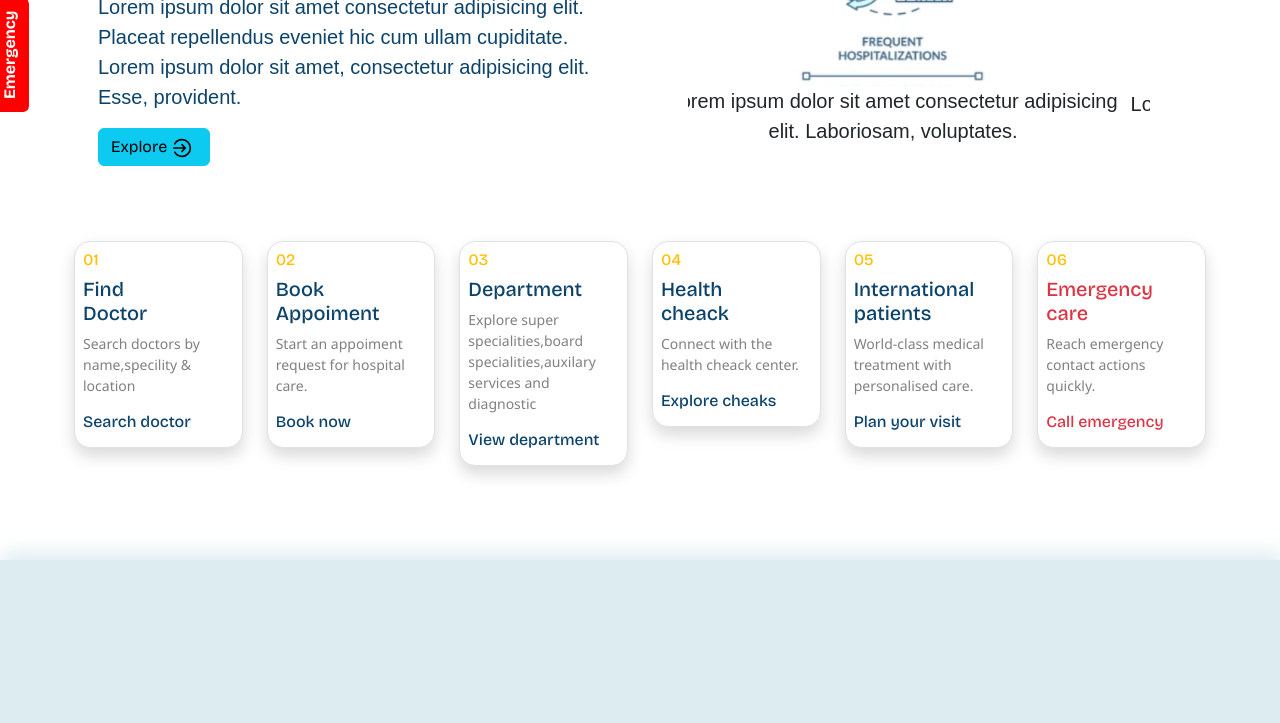
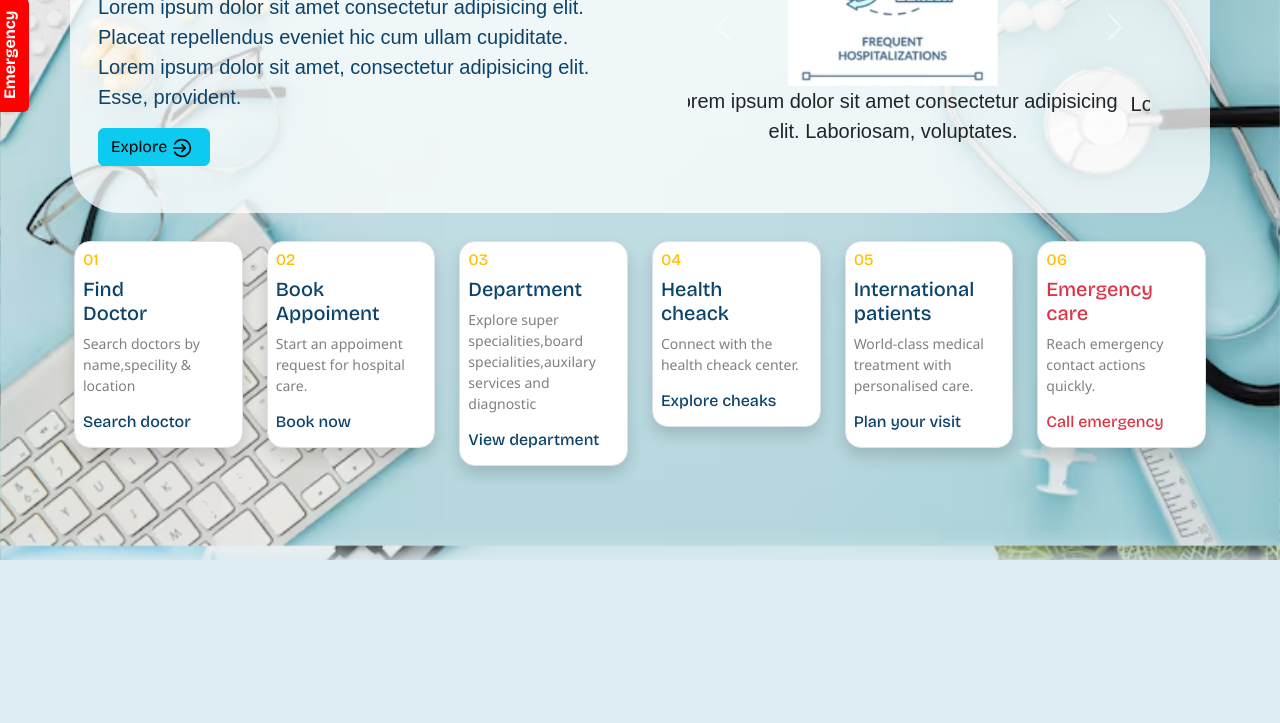
Before and after one commit to atharv017/HospCare, a plain HTML site: page index.html in a window 1280 px wide. Shown: the part 307-1030 px from the top of the page. Drawn offline with nearby package versions, Linux system fonts and the light colour scheme; the site is published under a folder, as on GitHub Pages, so addresses that start at the root find nothing; a web font is replaced by a local one.

Commit message:
background fix

```diff
--- a/style/style.css
+++ b/style/style.css
@@ -24,7 +24,7 @@
 body {
 
 
-    background: url("/assets/frame-medical-equipment-desk_23-2148519742.avif") no-repeat center center/cover;
+    background: url("./frame-medical-equipment-desk_23-2148519742.avif") no-repeat center center/cover;
     background-attachment: fixed;
 
 }
```
Also changed, not shown: style/frame-medical-equipment-desk_23-2148519742.avif (renamed from assets/frame-medical-equipment-desk_23-2148519742.avif).
